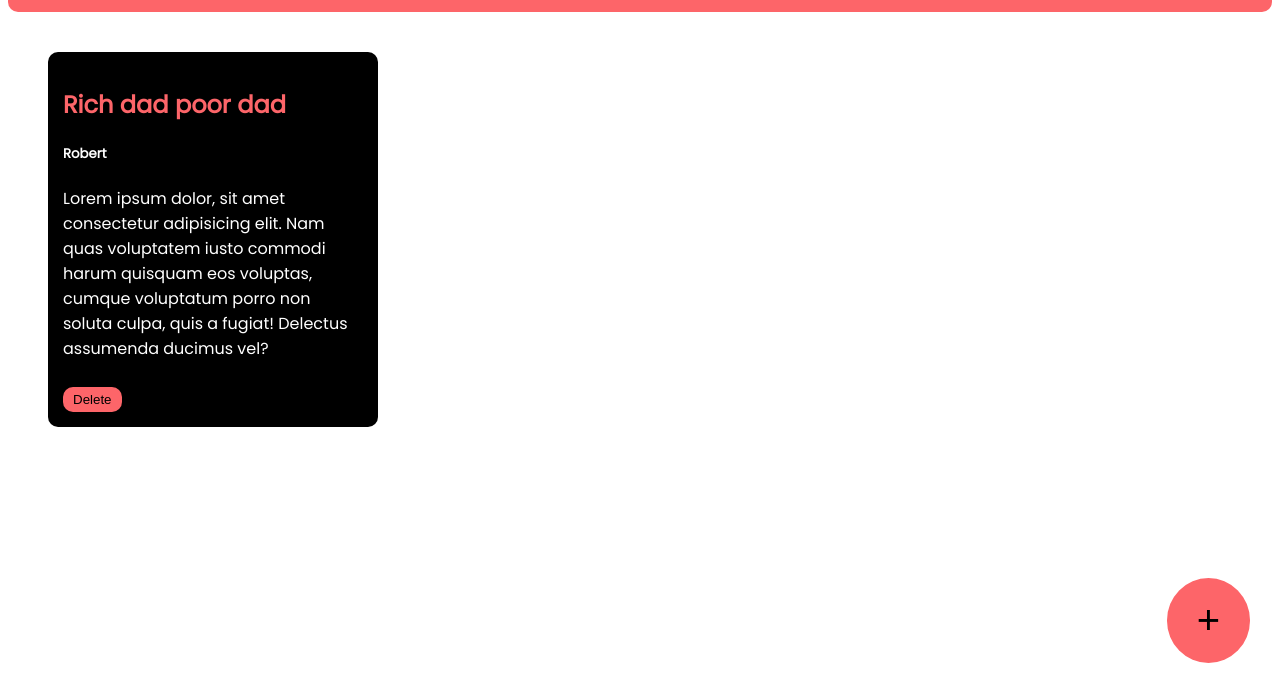
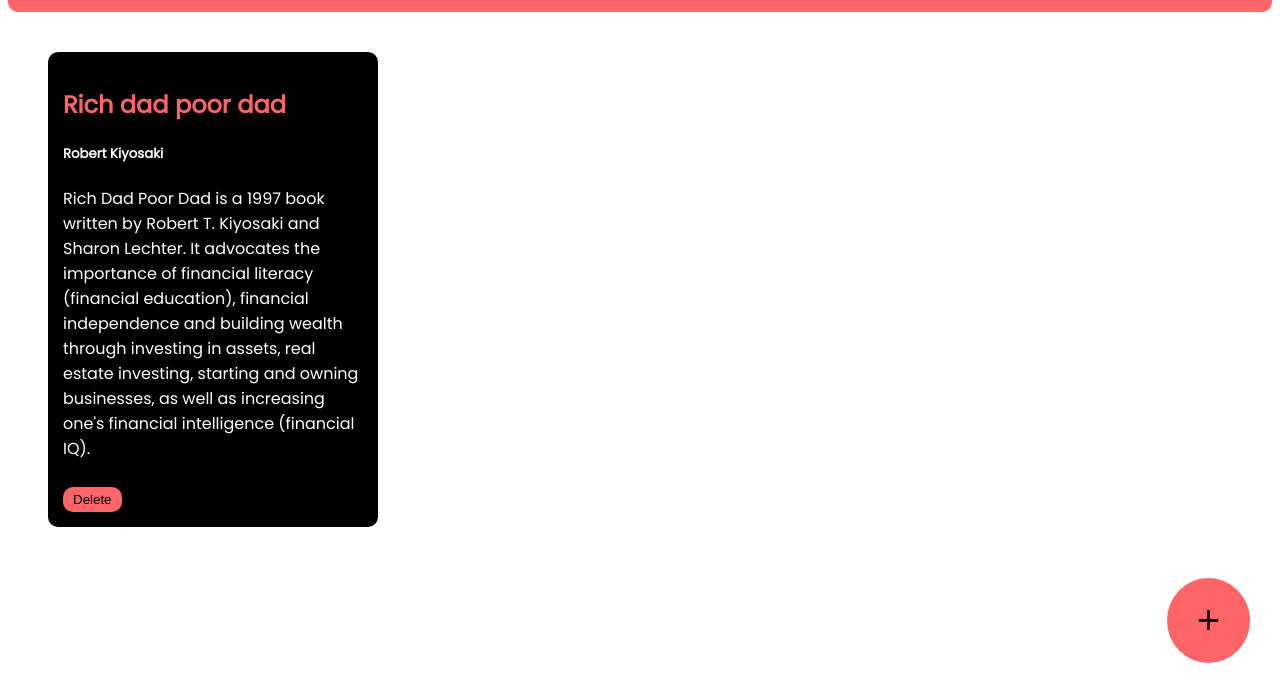
Before and after one commit to Aaron-2108/ReadSatck, a plain HTML site: page index.html in a window 1280 px wide. Shown: the part 107-800 px from the top of the page. Drawn offline with Linux system fonts and the light colour scheme.

Commit message:
Add files via upload

```diff
--- a/index.html
+++ b/index.html
@@ -19,8 +19,8 @@
     <div class="container">
         <div class="book-container">
             <h2>Rich dad poor dad</h2>
-            <h5>Robert</h5>
-            <p>Lorem ipsum dolor, sit amet consectetur adipisicing elit. Nam quas voluptatem iusto commodi harum quisquam eos voluptas, cumque voluptatum porro non soluta culpa, quis a fugiat! Delectus assumenda ducimus vel?</p>
+            <h5>Robert Kiyosaki</h5>
+            <p>Rich Dad Poor Dad is a 1997 book written by Robert T. Kiyosaki and Sharon Lechter. It advocates the importance of financial literacy (financial education), financial independence and building wealth through investing in assets, real estate investing, starting and owning businesses, as well as increasing one's financial intelligence (financial IQ).</p>
 
         <button onclick="deletebook(event)">Delete</button>
         </div>
```
